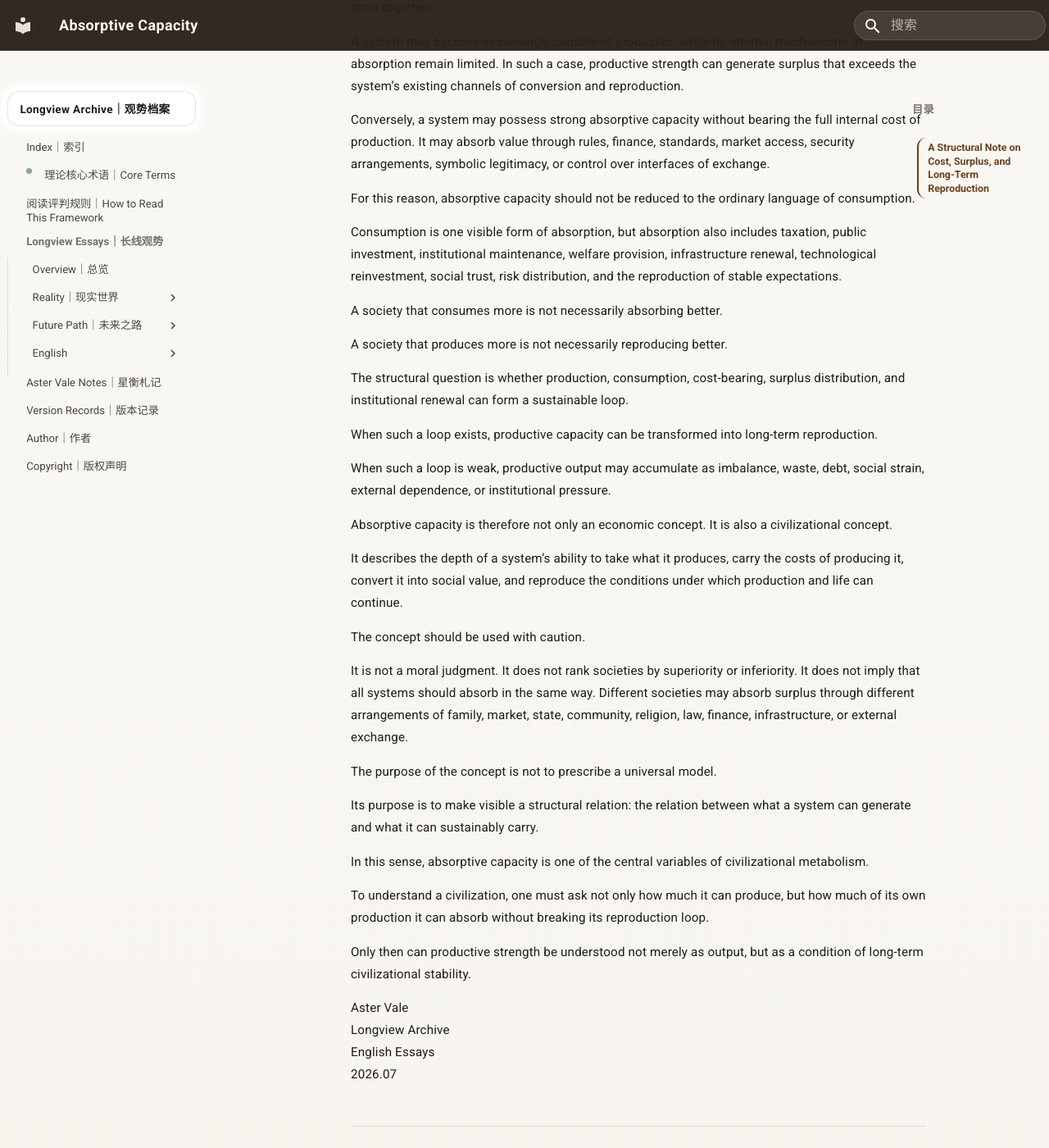
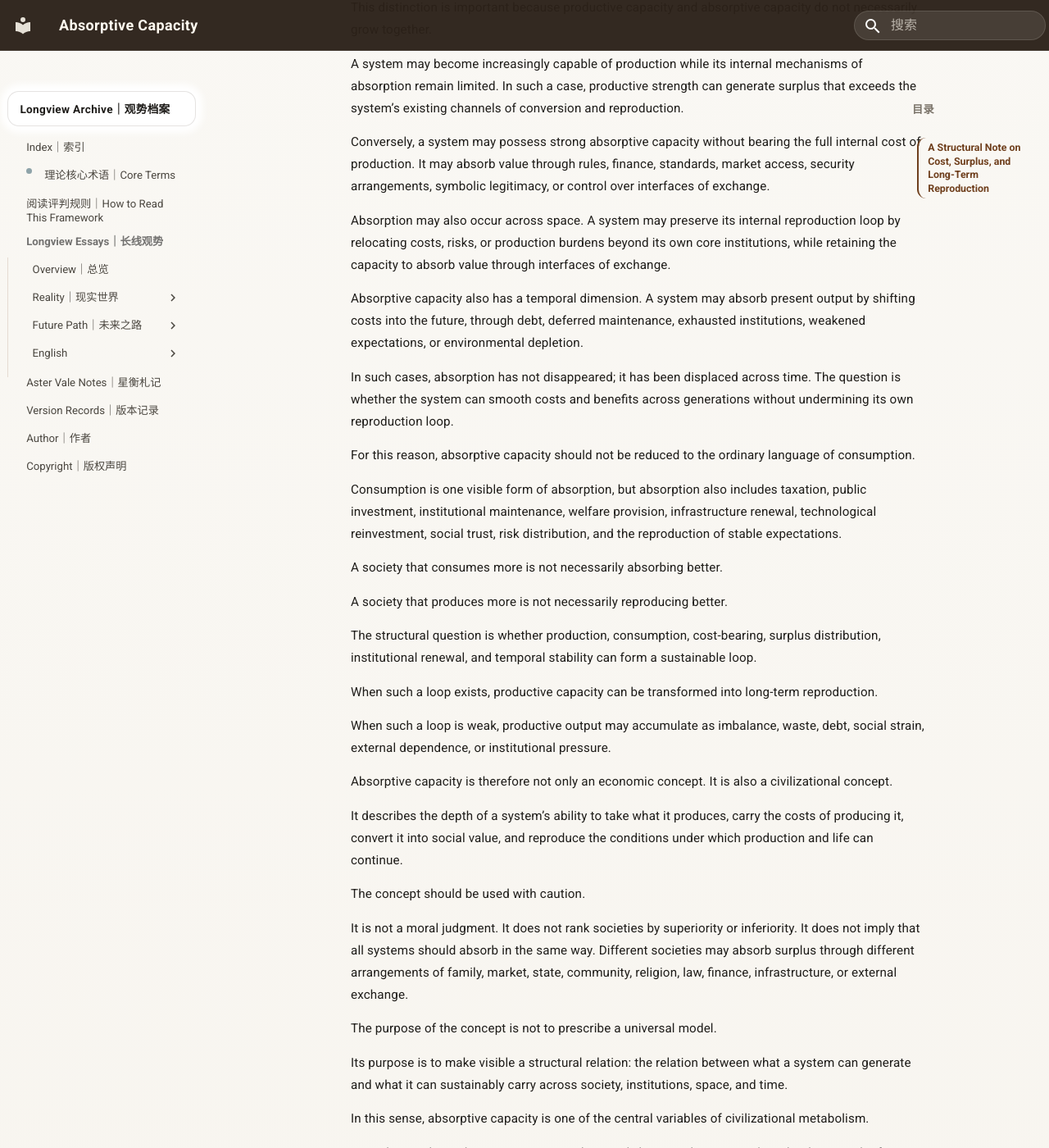
Before and after one commit to guanshi1688/longview-archive, an MkDocs documentation site: the page built from docs/essays/english/absorptive-capacity.md, in a window 1280 px wide and 1400 px high, scrolled down 1308 px. Shown: the whole window at 82% size. Built offline with MkDocs 1.6.1 and Material for MkDocs 9.7.7, drawn with Linux system fonts in a browser that asks for light colours; some of the changed text lies outside the part shown.

Commit message:
Update absorptive-capacity.md

```diff
--- a/docs/essays/english/absorptive-capacity.md
+++ b/docs/essays/english/absorptive-capacity.md
@@ -16,7 +16,7 @@ Absorptive capacity refers to the ability of a social or civilizational system t
 
 The concept matters because production does not complete itself.
 
-A system may be able to produce goods, infrastructure, technologies, services, administrative capacity, or material surplus. But unless these outputs can be absorbed into a stable social and institutional order, productive capacity may become pressure rather than reproduction.
+A system may be able to produce goods, infrastructure, technologies, services, administrative capacity, or material surplus. But unless these outputs can be absorbed into a stable social and institutional order, productive capacity may turn into internal systemic pressure rather than a force of reproduction.
 
 Absorption is therefore not a passive process. It is not merely the act of receiving output. It involves conversion, distribution, valuation, cost-bearing, and reintegration.
 
@@ -42,6 +42,12 @@ A system may become increasingly capable of production while its internal mechan
 
 Conversely, a system may possess strong absorptive capacity without bearing the full internal cost of production. It may absorb value through rules, finance, standards, market access, security arrangements, symbolic legitimacy, or control over interfaces of exchange.
 
+Absorption may also occur across space. A system may preserve its internal reproduction loop by relocating costs, risks, or production burdens beyond its own core institutions, while retaining the capacity to absorb value through interfaces of exchange.
+
+Absorptive capacity also has a temporal dimension. A system may absorb present output by shifting costs into the future, through debt, deferred maintenance, exhausted institutions, weakened expectations, or environmental depletion.
+
+In such cases, absorption has not disappeared; it has been displaced across time. The question is whether the system can smooth costs and benefits across generations without undermining its own reproduction loop.
+
 For this reason, absorptive capacity should not be reduced to the ordinary language of consumption.
 
 Consumption is one visible form of absorption, but absorption also includes taxation, public investment, institutional maintenance, welfare provision, infrastructure renewal, technological reinvestment, social trust, risk distribution, and the reproduction of stable expectations.
@@ -50,7 +56,7 @@ A society that consumes more is not necessarily absorbing better.
 
 A society that produces more is not necessarily reproducing better.
 
-The structural question is whether production, consumption, cost-bearing, surplus distribution, and institutional renewal can form a sustainable loop.
+The structural question is whether production, consumption, cost-bearing, surplus distribution, institutional renewal, and temporal stability can form a sustainable loop.
 
 When such a loop exists, productive capacity can be transformed into long-term reproduction.
 
@@ -66,7 +72,7 @@ It is not a moral judgment. It does not rank societies by superiority or inferio
 
 The purpose of the concept is not to prescribe a universal model.
 
-Its purpose is to make visible a structural relation: the relation between what a system can generate and what it can sustainably carry.
+Its purpose is to make visible a structural relation: the relation between what a system can generate and what it can sustainably carry across society, institutions, space, and time.
 
 In this sense, absorptive capacity is one of the central variables of civilizational metabolism.
 
@@ -74,10 +80,9 @@ To understand a civilization, one must ask not only how much it can produce, but
 
 Only then can productive strength be understood not merely as output, but as a condition of long-term civilizational stability.
 
-
-Aster Vale
-Longview Archive
-English Essays
+Aster Vale<br>
+Longview Archive<br>
+English Essays<br>
 2026.07
 
 ---
```
